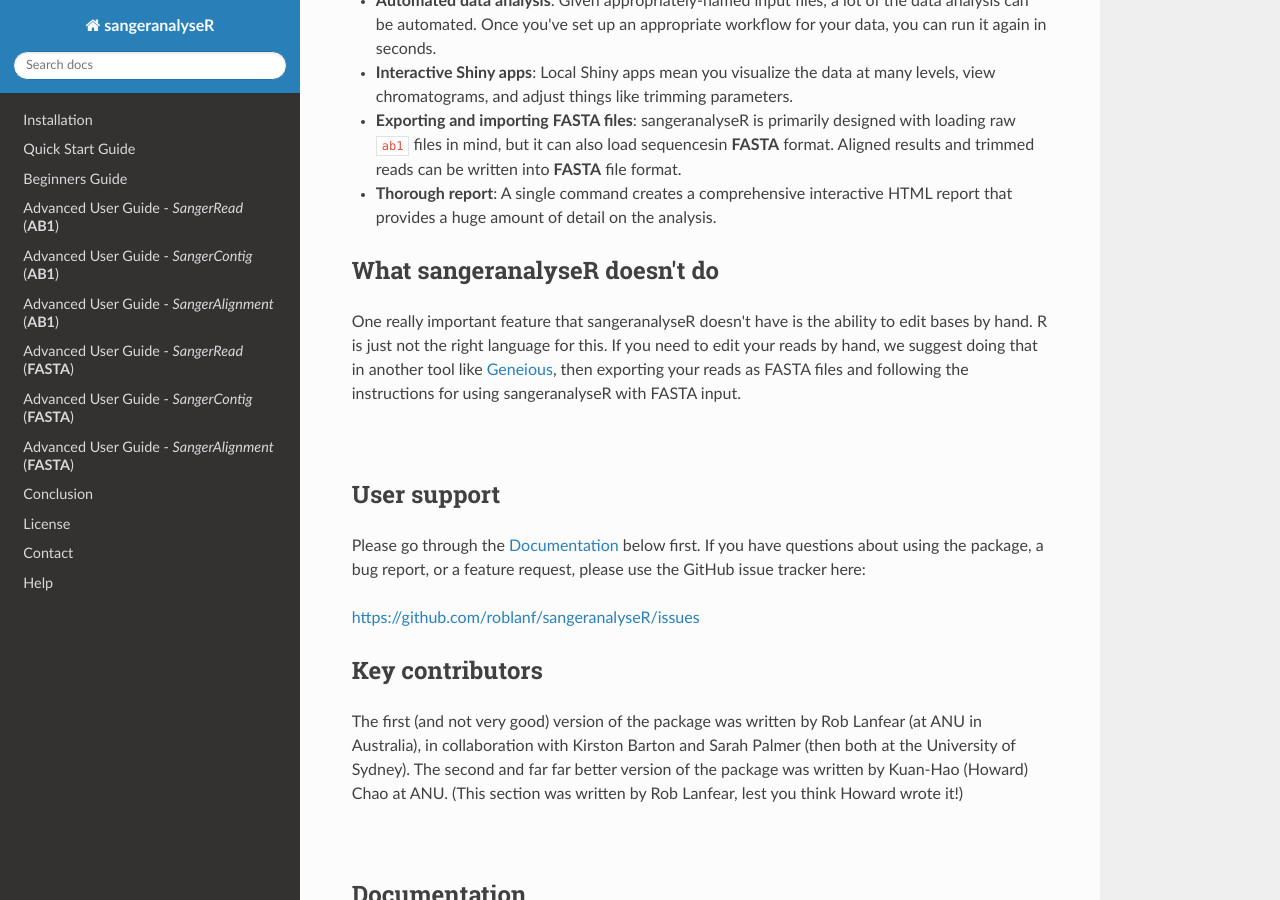
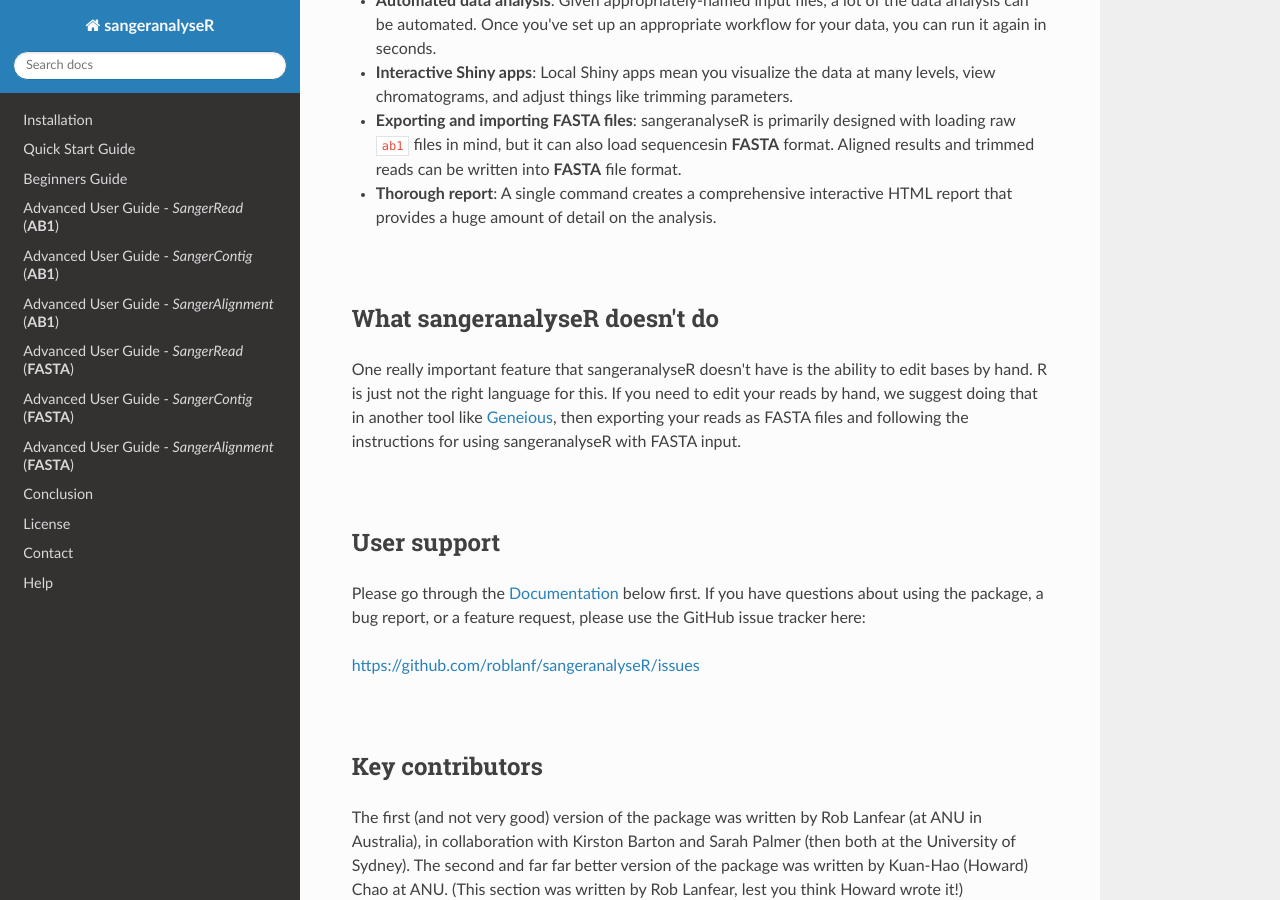
Before and after one commit to roblanf/sangeranalyseR, a Sphinx documentation site: the page built from docs/source/index.rst, in a window 1280 px wide and 900 px high, scrolled down 523 px. Built offline with Sphinx 7.4.7 and the Read the Docs theme 2.0.0, drawn with Linux system fonts in a browser that asks for light colours.

Commit message:
Minor change on document spacing

```diff
--- a/docs/source/content/beginner.rst
+++ b/docs/source/content/beginner.rst
@@ -3,7 +3,7 @@ Beginners Guide
 
 If you haven't already, please follow the steps in the :ref:`Installation` page to install and load sangeranalyseR.
 
-This guide is for users who are starting with :code:`.ab1` files. If you are starting with FASTA files, please read through this guide then follow the slightly different path for those starting with FASTA data here: * :ref:`Advanced User Guide - *SangerAlignment* (**FASTA**)`.
+This guide is for users who are starting with :code:`.ab1` files. If you are starting with **FASTA** files, please read through this guide then follow the slightly different path for those starting with FASTA data here: :ref:`Advanced User Guide - *SangerAlignment* (**FASTA**)`.
 
 |
 
@@ -52,8 +52,8 @@ So, let's create our contigs from our reads, and align them.
 .. code-block:: R
 
    my_aligned_contigs <- SangerAlignment(parentDirectory     = "/path/to/tmp/",
-                                      suffixForwardRegExp = "_[0-9]*_F.ab1$",
-                                      suffixReverseRegExp = "_[0-9]*_R.ab1$")
+                                         suffixForwardRegExp = "_[0-9]*_F.ab1$",
+                                         suffixReverseRegExp = "_[0-9]*_R.ab1$")
 
 :code:`my_aligned_contigs` is now a *SangerAlignment* S4 object which contains all of your reads, all the information on how they were trimmed, processed, and aligned, their chromatograms, and an alignment and phylogeny of all of your assembled contigs. The next section explains how to start digging into the details of that object.
 
--- a/docs/source/content/installation.rst
+++ b/docs/source/content/installation.rst
@@ -28,6 +28,7 @@ Then run the following code in your R console to install the newest version from
    install_github("roblanf/sangeranalyseR", ref = "develop")
    library(sangeranalyseR)
 
+|
 
 Install from Bioconductor
 -------------------------
--- a/docs/source/index.rst
+++ b/docs/source/index.rst
@@ -17,11 +17,12 @@ Main features
 * **Exporting and importing FASTA files**: sangeranalyseR is primarily designed with loading raw :code:`ab1` files in mind, but it can also load sequencesin **FASTA** format. Aligned results and trimmed reads can be written into **FASTA** file format.
 * **Thorough report**: A single command creates a comprehensive interactive HTML report that provides a huge amount of detail on the analysis.
 
+|
+
 What sangeranalyseR **doesn't** do
 ==================================
 
 One really important feature that sangeranalyseR doesn't have is the ability to edit bases by hand. R is just not the right language for this. If you need to edit your reads by hand, we suggest doing that in another tool like `Geneious <https://www.geneious.com>`_, then exporting your reads as FASTA files and following the instructions for using sangeranalyseR with FASTA input.
-
 
 |
 
@@ -31,6 +32,7 @@ Please go through the :ref:`Documentation` below first. If you have questions ab
 
 https://github.com/roblanf/sangeranalyseR/issues
 
+|
 
 Key contributors
 ================
```
Also changed, not shown: 15 other files.
